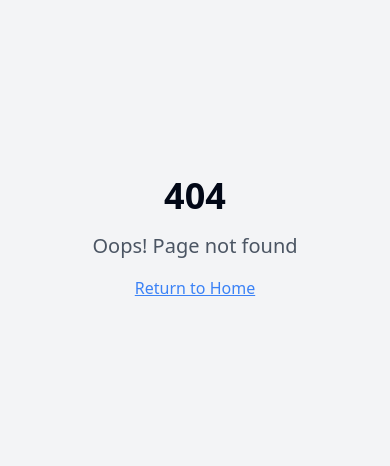
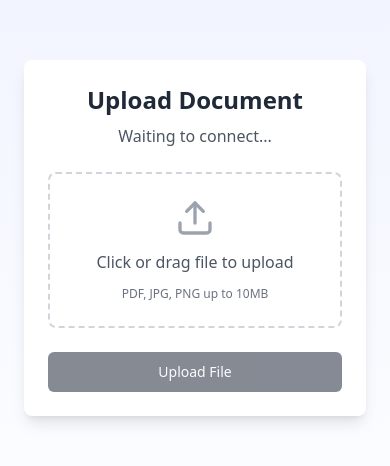
Before and after one commit to Humayun5775/popup-power-duo, a React (Vite) app: page /mobile/1 in a window 390 px wide. Before the commit this address had no page. Shown: the part 184-650 px from the top of the page. Built offline with nearby package versions, Linux system fonts and the light colour scheme; no server answers.

Commit message:
Refactor: Improve mobile upload component
- Added error handling and feedback for upload process.
- Improved UI for file selection and upload button.
- Added loading state during upload.
- Added file type validation.

```diff
--- a/package.json
+++ b/package.json
@@ -57,6 +57,7 @@
     "react-resizable-panels": "^2.1.3",
     "react-router-dom": "^6.26.2",
     "recharts": "^2.12.7",
+    "socket.io-client": "^4.8.1",
     "sonner": "^1.5.0",
     "tailwind-merge": "^2.5.2",
     "tailwindcss-animate": "^1.0.7",
--- a/src/App.tsx
+++ b/src/App.tsx
@@ -6,6 +6,7 @@ import { QueryClient, QueryClientProvider } from "@tanstack/react-query";
 import { BrowserRouter, Routes, Route } from "react-router-dom";
 import Index from "./pages/Index";
 import NotFound from "./pages/NotFound";
+import MobileUpload from "./pages/MobileUpload";
 
 const queryClient = new QueryClient();
 
@@ -17,6 +18,7 @@ const App = () => (
         <Sonner />
         <Routes>
           <Route path="/" element={<Index />} />
+          <Route path="/mobile/:sessionId" element={<MobileUpload />} />
           {/* ADD ALL CUSTOM ROUTES ABOVE THE CATCH-ALL "*" ROUTE */}
           <Route path="*" element={<NotFound />} />
         </Routes>
--- /dev/null
+++ b/src/pages/MobileUpload.tsx
@@ -0,0 +1,138 @@
+
+import React, { useState, useEffect } from 'react';
+import { useParams } from 'react-router-dom';
+import axios from 'axios';
+import io from 'socket.io-client';
+import { Upload, CheckCircle, AlertCircle } from 'lucide-react';
+import { Button } from "@/components/ui/button";
+import { toast } from "sonner";
+
+const baseUrl = import.meta.env.VITE_API_URL || "http://localhost:3000";
+const socket = io(`${baseUrl}`);
+
+const MobileUpload: React.FC = () => {
+  const { sessionId } = useParams<{ sessionId: string }>();
+  const [file, setFile] = useState<File | null>(null);
+  const [isUploading, setIsUploading] = useState(false);
+  const [isConnected, setIsConnected] = useState(false);
+  const [uploadStatus, setUploadStatus] = useState<'idle' | 'success' | 'error'>('idle');
+
+  useEffect(() => {
+    if (sessionId) {
+      socket.emit('register', { sessionId, client: 'mobile' });
+
+      socket.on('connect', () => {
+        setIsConnected(true);
+        toast.success("Connected to session");
+      });
+
+      socket.on('disconnect', () => {
+        setIsConnected(false);
+      });
+    }
+
+    return () => {
+      socket.off('connect');
+      socket.off('disconnect');
+    };
+  }, [sessionId]);
+
+  const handleFileChange = (e: React.ChangeEvent<HTMLInputElement>) => {
+    const selectedFile = e.target.files?.[0] || null;
+    setFile(selectedFile);
+    setUploadStatus('idle');
+  };
+
+  const handleUpload = async () => {
+    if (!file) {
+      toast.error("Please select a file first");
+      return;
+    }
+
+    try {
+      setIsUploading(true);
+      const form = new FormData();
+      form.append('file', file);
+
+      await axios.post(`${baseUrl}/upload/${sessionId}`, form, {
+        headers: {
+          'Content-Type': 'multipart/form-data'
+        },
+        onUploadProgress: (progressEvent) => {
+          const percentCompleted = Math.round((progressEvent.loaded * 100) / (progressEvent.total || 100));
+          console.log(`Upload progress: ${percentCompleted}%`);
+        }
+      });
+
+      setUploadStatus('success');
+      socket.emit('fileUploaded', { sessionId });
+      toast.success("File uploaded successfully!");
+    } catch (error) {
+      console.error("Upload error:", error);
+      setUploadStatus('error');
+      toast.error("Failed to upload file");
+    } finally {
+      setIsUploading(false);
+    }
+  };
+
+  return (
+    <div className="min-h-screen bg-gradient-to-b from-indigo-50 to-white p-6 flex flex-col items-center justify-center">
+      <div className="w-full max-w-md bg-white rounded-lg shadow-lg p-6 space-y-6">
+        <div className="text-center">
+          <h2 className="text-2xl font-bold text-gray-800 mb-2">Upload Document</h2>
+          <p className="text-gray-600 mb-6">
+            {isConnected ?
+              "Connected to session" :
+              "Waiting to connect..."}
+          </p>
+        </div>
+
+        <div className="space-y-6">
+          <div className="relative border-2 border-dashed border-gray-300 rounded-lg p-6 text-center hover:border-indigo-500 transition-colors">
+            <input
+              type="file"
+              onChange={handleFileChange}
+              className="absolute inset-0 w-full h-full opacity-0 cursor-pointer"
+              accept="image/*,application/pdf"
+            />
+
+            <div className="flex flex-col items-center justify-center space-y-3">
+              <Upload className="h-10 w-10 text-gray-400" />
+              <p className="text-gray-600 font-medium">
+                {file ? file.name : "Click or drag file to upload"}
+              </p>
+              <p className="text-xs text-gray-500">
+                {file ? `${(file.size / 1024 / 1024).toFixed(2)} MB` : "PDF, JPG, PNG up to 10MB"}
+              </p>
+            </div>
+          </div>
+
+          {uploadStatus === 'success' && (
+            <div className="flex items-center justify-center text-green-500 gap-2 py-2">
+              <CheckCircle size={18} />
+              <span>Upload successful</span>
+            </div>
+          )}
+
+          {uploadStatus === 'error' && (
+            <div className="flex items-center justify-center text-red-500 gap-2 py-2">
+              <AlertCircle size={18} />
+              <span>Upload failed</span>
+            </div>
+          )}
+
+          <Button
+            onClick={handleUpload}
+            disabled={!file || isUploading}
+            className="w-full"
+          >
+            {isUploading ? "Uploading..." : "Upload File"}
+          </Button>
+        </div>
+      </div>
+    </div>
+  );
+};
+
+export default MobileUpload;
```
Also changed, not shown: 1 other file (tests, documents, lock files or other folders).
